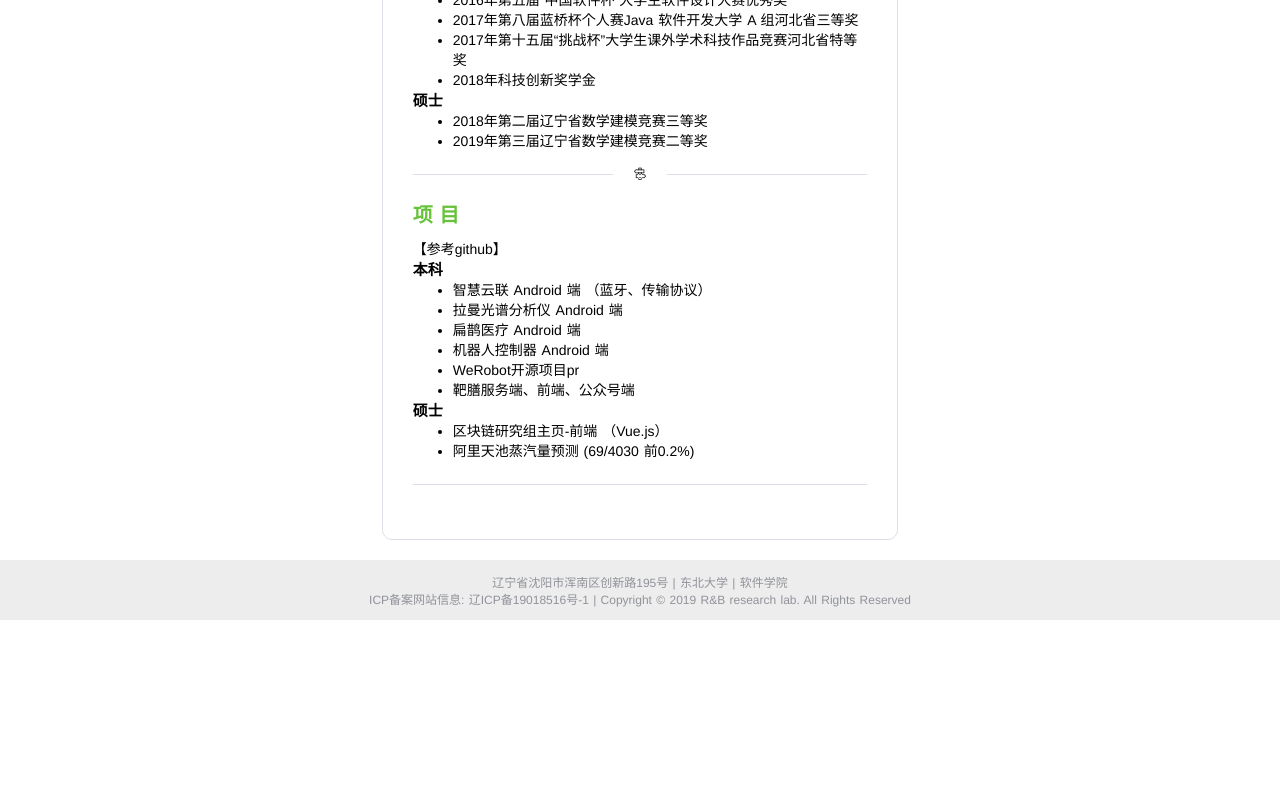
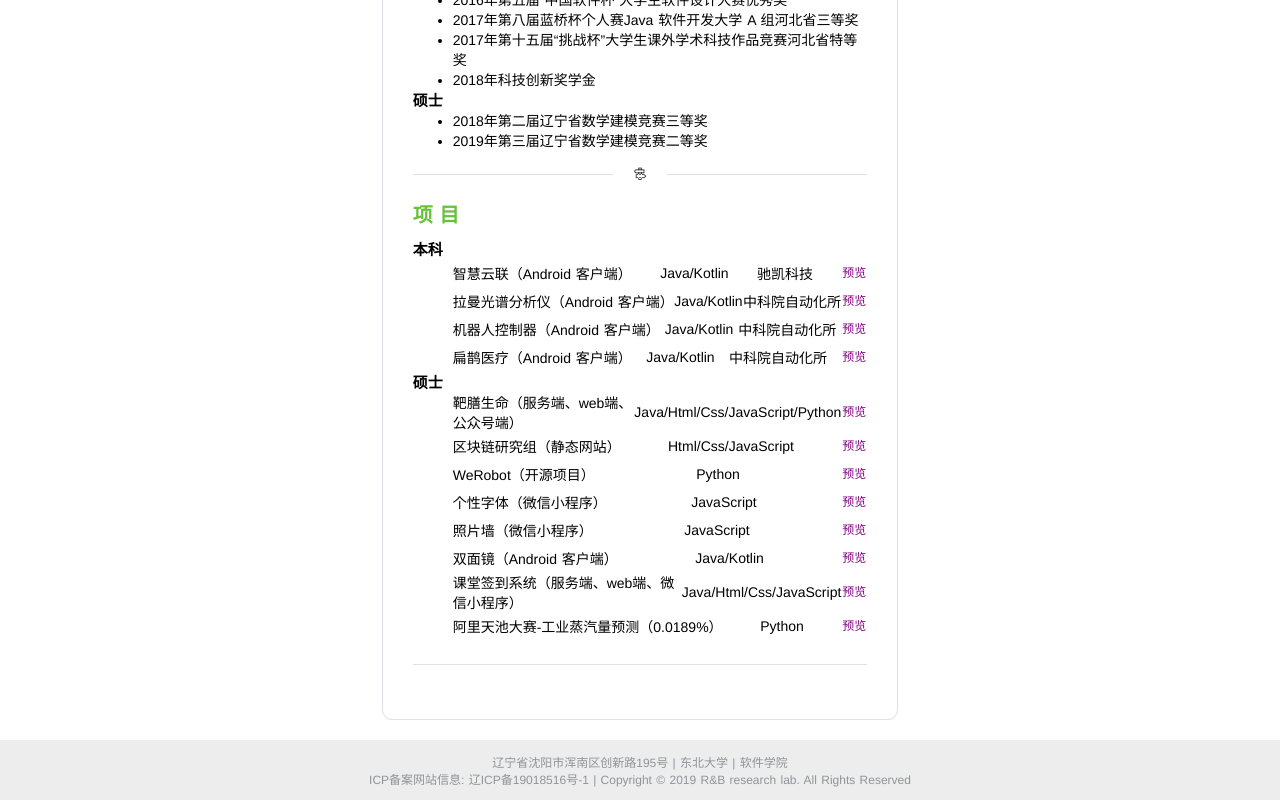
Before and after one commit to thothsun/blockchain-lab, a Nuxt app: page /resume/sunshuai in a window 1280 px wide. Shown: the part 1231-2031 px from the top of the page. Before the commit the page ends 1851 px from the top, so only its background shows below. Built offline with nearby package versions, Linux system fonts and the light colour scheme.

Commit message:
添加详细信息-孙帅

```diff
--- a/pages/members.vue
+++ b/pages/members.vue
@@ -81,9 +81,8 @@
             letter="S"
             position="2018级硕士研究生"
             email="sunshuai.edu@gmail.com"
-            description="1995 年出生于天津，工学学士。2014 年 9 月 - 2018 年 7 月就读于东北大学秦皇岛分校计算机与通信工程学院。2018 年 1 月 - 2018 年 6 月在中国科学院自动化研究所（北京）实习，实习岗位是 Android 客户端研发工程师。2018 年 8 月至今在东北大学软件学院攻读硕士研究生，研究方向是区块链与社交物联网。"
+            description="【<a href='/resume/sunshuai'>详细信息</a>】1995 年出生于天津，工学学士。2014 年 9 月 - 2018 年 7 月就读于东北大学秦皇岛分校计算机与通信工程学院。2018 年 1 月 - 2018 年 6 月在中国科学院自动化研究所（北京）实习，实习岗位是 Android 客户端研发工程师。2018 年 8 月至今在东北大学软件学院攻读硕士研究生，研究方向是区块链与社交物联网。"
           ></member>
-
 
           <member
             name="张双峰"
--- a/pages/resume/sunshuai.vue
+++ b/pages/resume/sunshuai.vue
@@ -60,14 +60,14 @@
                 <p>2014.9-2018.7</p>
                 <p style="width: 150px">东北大学秦皇岛分校</p>
                 <p style="width: 260px">计算机与通信工程学院（电子信息工程）</p>
-                <p>本科</p>
+                <p>本科（全日制）</p>
               </div>
 
               <div class="wrapper-inline">
                 <p>2018.8-2021.7</p>
                 <p style="width: 150px">东北大学</p>
                 <p style="width: 260px">软件学院（软件工程）</p>
-                <p>硕士</p>
+                <p>硕士（全日制）</p>
               </div>
 
 
@@ -148,23 +148,91 @@
 
             <div>
               <p class="sub-title">项 目</p>
-
-              【参考github】
-
+              <!-- 项目名称（类型）——  语言 ——  组织 ——  截图 ——  使用链接 -->
               <p class="subsub-title">本科</p>
               <ul>
-                <li>智慧云联 Android 端 （蓝牙、传输协议）</li>
-                <li>拉曼光谱分析仪 Android 端</li>
-                <li>扁鹊医疗 Android 端</li>
-                <li>机器人控制器 Android 端</li>
-                <li>WeRobot开源项目pr</li>
-                <li>靶膳服务端、前端、公众号端</li>
+
+                <li class="wrapper-inline">
+                  <p>智慧云联（Android 客户端）</p>
+                  <p>Java/Kotlin</p>
+                  <p>驰凯科技</p>
+                  <el-button type="text" size="mini">预览</el-button>
+                </li>
+
+                <li class="wrapper-inline">
+                  <p>拉曼光谱分析仪（Android 客户端）</p>
+                  <p>Java/Kotlin</p>
+                  <p>中科院自动化所</p>
+                  <el-button type="text" size="mini">预览</el-button>
+                </li>
+
+                <li class="wrapper-inline">
+                  <p>机器人控制器（Android 客户端）</p>
+                  <p>Java/Kotlin</p>
+                  <p>中科院自动化所</p>
+                  <el-button type="text" size="mini">预览</el-button>
+                </li>
+
+                <li class="wrapper-inline">
+                  <p>扁鹊医疗（Android 客户端）</p>
+                  <p>Java/Kotlin</p>
+                  <p>中科院自动化所</p>
+                  <el-button type="text" size="mini">预览</el-button>
+                </li>
+
               </ul>
 
               <p class="subsub-title">硕士</p>
               <ul>
-                <li>区块链研究组主页-前端 （Vue.js）</li>
-                <li>阿里天池蒸汽量预测 (69/4030 前0.2%)</li>
+                <li class="wrapper-inline">
+                  <p>靶膳生命（服务端、web端、公众号端）</p>
+                  <p>Java/Html/Css/JavaScript/Python</p>
+                  <el-button type="text" size="mini">预览</el-button>
+                </li>
+
+                <li class="wrapper-inline">
+                  <p>区块链研究组（静态网站）</p>
+                  <p>Html/Css/JavaScript</p>
+                  <el-button type="text" size="mini">预览</el-button>
+                </li>
+
+                <li class="wrapper-inline">
+                  <p>WeRobot（开源项目）</p>
+                  <p>Python</p>
+                  <el-button type="text" size="mini">预览</el-button>
+                </li>
+
+                <li class="wrapper-inline">
+                  <p>个性字体（微信小程序）</p>
+                  <p>JavaScript</p>
+                  <el-button type="text" size="mini">预览</el-button>
+                </li>
+
+                <li class="wrapper-inline">
+                  <p>照片墙（微信小程序）</p>
+                  <p>JavaScript</p>
+                  <el-button type="text" size="mini">预览</el-button>
+                </li>
+
+                <li class="wrapper-inline">
+                  <p>双面镜（Android 客户端）</p>
+                  <p>Java/Kotlin</p>
+                  <el-button type="text" size="mini">预览</el-button>
+                </li>
+
+                <li class="wrapper-inline">
+                  <p>课堂签到系统（服务端、web端、微信小程序）</p>
+                  <p>Java/Html/Css/JavaScript</p>
+                  <el-button type="text" size="mini">预览</el-button>
+                </li>
+
+                <li class="wrapper-inline">
+                  <p>阿里天池大赛-工业蒸汽量预测（0.0189%）</p>
+                  <p>Python</p>
+                  <el-button type="text" size="mini">预览</el-button>
+                </li>
+
+
               </ul>
             </div>
 
@@ -216,9 +284,14 @@
   .wrapper-inline {
     display: flex;
     justify-content: space-between;
+    align-items: center;
   }
 
   .wrapper-inline p {
+    display: inline;
+  }
+
+  .wrapper-inline button {
     display: inline;
   }
 
```
